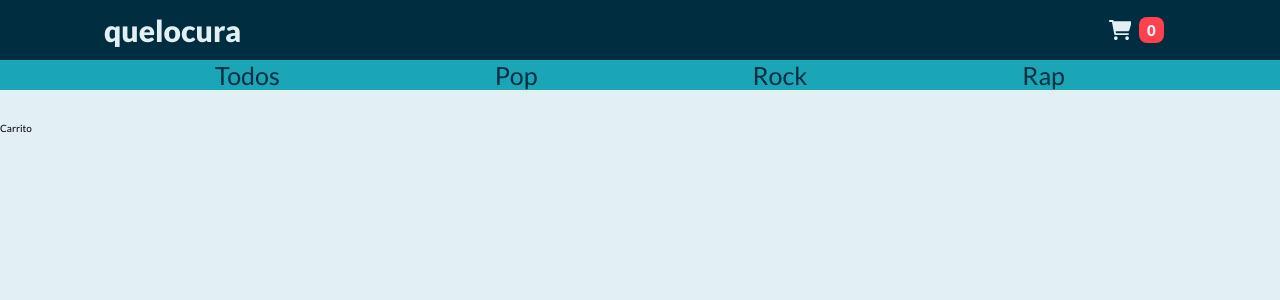
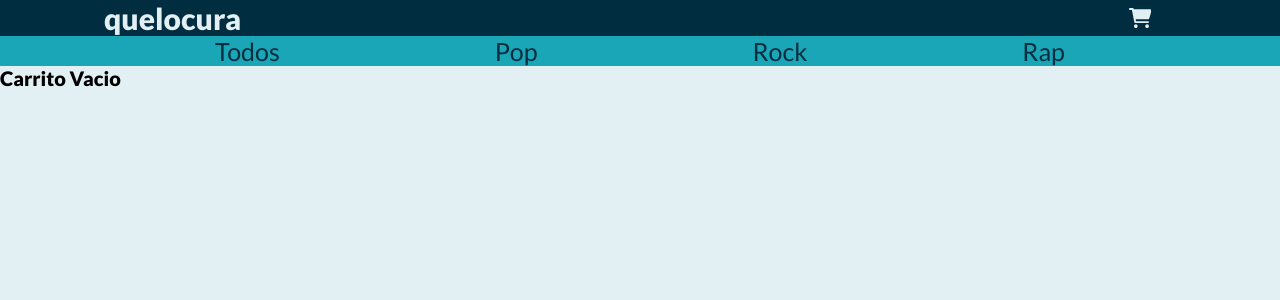
Before and after one commit to samuel-mc/cd-store, a React (Create React App) app: page /cart in a window 1280 px wide. Shown: the top 300 px of the page. Built offline with nearby package versions, Linux system fonts and the light colour scheme.

Commit message:
[add] Cart

```diff
--- a/src/App.css
+++ b/src/App.css
@@ -2,29 +2,3 @@ body {
     background-color: var(--ligth);
     font-family: var(--font-family);
 }
-
-.app {
-    display: grid;
-    width: 100vw;
-}
-
-@media (min-width: 320px) {
-    .app {
-        grid-template-columns: repeat(4, minmax(60px, 162px));
-        gap: 24px;
-    }
-}
-
-@media (min-width: 720px) {
-    .app {
-        grid-template-columns: repeat(8, minmax(62px, 100px));
-        gap: 32px;
-    }
-}
-
-@media (min-width: 1024px) {
-    .app {
-        grid-template-columns: repeat(12, minmax(54px, 1fr));
-        gap: 32px;
-    }
-}
--- a/src/App.js
+++ b/src/App.js
@@ -2,7 +2,7 @@ import { BrowserRouter, Switch, Route } from 'react-router-dom';
 
 import React from 'react'
 import Header from './components/Header'
-import Main from './containers/Main';
+import Home from './containers/Home';
 import Cart from './containers/Cart'
 
 import AppContext from './context/AppContex';
@@ -21,7 +21,7 @@ function App() {
         <BrowserRouter>
           <Header cart={cart} />
           <Switch>
-            <Route exact path="/" component={ Main }/>
+            <Route exact path="/" component={ Home }/>
             <Route exact path="/cart" component={ Cart }/>
           </Switch>
         </BrowserRouter>
--- /dev/null
+++ b/src/components/CartItem.jsx
@@ -0,0 +1,31 @@
+import React from 'react';
+import '../style/CartItem.css';
+
+const CartItem = ({ product }) => {
+    return (
+        <div className="cart-item">
+            <div className="cart-item__info">
+                <h2>{product.cd.name}</h2>
+                <h3>{product.cd.artist}</h3>
+                <h4>{`$${product.cd.price}`}</h4>
+            </div>
+
+            <img className="cart-item__image" src={product.cd.image} alt={product.cd.image} />
+
+            <div className="cart-item__buttons">
+                <button className="cart-item__button button__less"> - </button>
+                <span className="cart-item__quantity"> {product.quantity}</span>
+                <button className="cart-item__button button__more"> + </button>
+            </div>
+
+            <h2>Total: {`$${product.cd.price*product.quantity}`}</h2>
+
+            <button className="cart-item__trash">
+                Eliminar
+            </button>
+
+        </div>
+    )
+}
+
+export default CartItem;
--- a/src/components/Header.jsx
+++ b/src/components/Header.jsx
@@ -22,11 +22,21 @@ const categories = [
     },
 ]
 
+
 const Header = ({ cart }) => {
+
+    const [ show, setShow ] = React.useState(true);
+
+    const handleScroll = () => {
+        window.scrollY === 0 && setShow(true);
+        window.scrollY > 90 && setShow(false);
+    }
+
+    window.addEventListener("scroll", handleScroll);
 
     return (
         <header className="header">
-            <div className="header__top">
+            <div className={ show ? "header__top" : "header__top active"}>
                 <Link to="/">
                     <h1 className="header__title">quelocura</h1>
                 </Link>
@@ -34,7 +44,9 @@ const Header = ({ cart }) => {
                 <Link to="/cart">
                     <div className="header__cart">
                         <svg aria-hidden="true" focusable="false" data-prefix="fas" data-icon="cart-shopping" className="svg-inline--fa fa-cart-shopping" role="img" xmlns="http://www.w3.org/2000/svg" viewBox="0 0 576 512"><path fill="currentColor" d="M463.1 416c-26.51 0-47.1 21.49-47.1 48s21.49 48 47.1 48s47.1-21.49 47.1-48S490.5 416 463.1 416zM175.1 416c-26.51 0-47.1 21.49-47.1 48S149.5 512 175.1 512s47.1-21.49 47.1-48S202.5 416 175.1 416zM569.5 44.73c-6.109-8.094-15.42-12.73-25.56-12.73H121.1L119.6 19.51C117.4 8.19 107.5 0 96 0H23.1C10.75 0 0 10.75 0 23.1S10.75 48 23.1 48h52.14l60.28 316.5C138.6 375.8 148.5 384 160 384H488c13.25 0 24-10.75 24-23.1C512 346.7 501.3 336 488 336H179.9L170.7 288h318.4c14.29 0 26.84-9.47 30.77-23.21l54.86-191.1C577.5 63.05 575.6 52.83 569.5 44.73z"></path></svg>
-                        <span className="cart__quantity">{cart.length}</span>
+                        {
+                            cart.length > 0 && <span className="cart__quantity">{cart.length}</span>
+                        }
                     </div>
                 </Link>
 
--- a/src/containers/Cart.jsx
+++ b/src/containers/Cart.jsx
@@ -1,9 +1,18 @@
-import React from 'react'
+import React from 'react';
+import AppContext from '../context/AppContex';
+import CartItem from '../components/CartItem';
 
 const Cart = () => {
+
+    const { cart } = React.useContext(AppContext);
+
     return (
-        <div>
-            Carrito
+        <div className="cart__container">
+            {
+                cart.length === 0
+                    ? <h1> Carrito Vacio </h1>
+                    : cart.map(product => <CartItem product={product} key={product.cd.id} />)
+            }
         </div>
     )
 }
--- a/src/index.css
+++ b/src/index.css
@@ -21,6 +21,7 @@ html {
   --dark-red: #FF414D;
   --ligth-red: #F56A79;
   --ligth: #e2eff3;
+  --white: #fff;
 
   --font-family: 'Lato', sans-serif;
 }
--- a/src/style/Banner.css
+++ b/src/style/Banner.css
@@ -42,16 +42,15 @@
 
 @media (min-width: 320px) {
     .banner{
-        gap: 12px;
-        grid-column: 1/5;
+        display:grid;
+        gap: 24px;
+        grid-template-columns: 1fr;
+        padding: 32px;
         text-align: center;
-    }
-    .banner__item {
-        margin: 12px;
     }
 
     .item__image {
-        width: 150px;
+        width: 100px;
     }
 
     .item__title{
@@ -61,11 +60,9 @@
 
 @media (min-width: 720px) {
     .banner{
-        grid-column: 2/8;
-        margin: 0;
-        display: grid;
+        gap: 20px;
         grid-template-columns: repeat(2, 1fr);
-        gap: 20px;
+        padding: 48px;
         text-align: center;
     }
 
@@ -80,12 +77,8 @@
 
 @media (min-width: 1024px) {
     .banner{
-        grid-column: 2/12;
-        margin: -12px;
-        display: grid;
+        gap: 32px;
         grid-template-columns: repeat(3, 1fr);
-        justify-content: stretch;
-        gap: 32px;
-        text-align: center;
+        padding: 60px;
     }
 }
--- /dev/null
+++ b/src/style/CartItem.css
@@ -0,0 +1,64 @@
+.cart-item{
+    align-items: center;
+    background-color: var(--white);
+    border-radius: 16px;
+    display: grid;
+    justify-items: center;
+    text-align: center;
+}
+
+.cart-item__button {
+    background-color: var(--ligth-blue);
+    border: none;
+    border-radius: 8px;
+    color: var(--ligth);
+}
+
+.cart-item__trash{
+    background-color: var(--dark-red);
+    border: none;
+    border-radius: 8px;
+    color: var(--white);
+    font-size: var(--sm);
+    margin: 8px;
+    padding: 8px;
+}
+
+
+@media (min-width: 320px) {
+    .cart-item{
+        margin: 24px;
+        padding: 12px;
+        grid-template-columns: 1fr 1fr;
+    }
+    .cart-item__image{
+        width: 50px;
+    }
+
+    .cart-item__button{
+        padding: 8px;
+        font-size: var(--md);
+    }
+
+
+    .cart-item__quantity{
+        padding: 4px;
+        font-size: var(--md);
+    }
+}
+
+@media (min-width: 720px) {
+    .cart-item{
+        margin: 24px;
+        padding: 12px;
+        grid-template-columns: 2fr 1fr 1fr 1fr 0.5fr;
+    }
+    .cart-item__image{
+        width: 75px;
+    }
+
+    .cart-item__quantity{
+        padding: 4px;
+    }
+
+}
--- a/src/style/Header.css
+++ b/src/style/Header.css
@@ -1,7 +1,7 @@
 .header {
     background-color: var(--dark-blue);
     color: var(--ligth);
-    position: static;
+    position: sticky;
     top: 0;
     z-index: 1;
 }
@@ -10,7 +10,6 @@
     display: grid;
     align-items: center;
     justify-items: center;
-    padding: 12px 0;
 }
 
 .header__top a{
@@ -49,14 +48,10 @@
 }
 
 @media (min-width: 320px) {
-    .header {
-        grid-column: 1/5;
-        width: 100vw;
-    }
-
     .header__top {
         grid-template-columns: repeat(4, minmax(62px, 162px));
         gap: 32px;
+        padding: 12px 0;
 
     }
 
@@ -77,14 +72,15 @@
 }
 
 @media (min-width: 720px) {
-    .header {
-        grid-column: 1/9;
-    }
-
     .header__top {
         grid-template-columns: repeat(8, minmax(62px, 100px));
         gap: 32px;
+        padding: 32px 0;
+        transition: padding 0.5s ease;
+    }
 
+    .header__top.active {
+        padding: 12px 0;
     }
 
     .header__title {
@@ -104,10 +100,6 @@
 }
 
 @media (min-width: 1024px) {
-    .header {
-        grid-column: 1/13;
-    }
-
     .header__top {
         grid-template-columns: repeat(12, 1fr);
         gap: 32px;
--- a/src/style/Hero.css
+++ b/src/style/Hero.css
@@ -1,10 +1,7 @@
-/* ToDo: Pasar a css grid */
-
 .hero {
     display: flex;
     justify-content: center;
     position: relative;
-    width: 100vw;
 }
 
 .hero__text {
@@ -31,24 +28,3 @@
     left: 0;
     bottom: 0;
 }
-
-@media (min-width: 320px) {
-    .hero {
-        grid-column: 1/5;
-    }
-
-}
-
-@media (min-width: 720px) {
-    .hero {
-        grid-column: 1/9;
-    }
-
-}
-
-@media (min-width: 320px) {
-    .hero {
-        grid-column: 1/10;
-    }
-
-}
--- a/src/style/Main.css
+++ b/src/style/Main.css
@@ -1,23 +1,3 @@
-.main__container {
-    display: grid;
-}
-
-@media (min-width: 320px) {
-    .main__container {
-        grid-column: 1/5;
-        grid-template-columns: repeat(4, minmax(60px, 162px));
-        gap: 24px;
-    }
-}
-
-/* @media (min-width: 720px) {
-    main {
-        grid-column: 1/9;
-    }
-}
-
-@media (min-width: 1024px) {
-    main {
-        grid-column: 1/13;
-    }
+/* .main__container {
+    width: 99vw;
 } */
```
Also changed, not shown: src/containers/Home.jsx (renamed from src/containers/Main.jsx).
